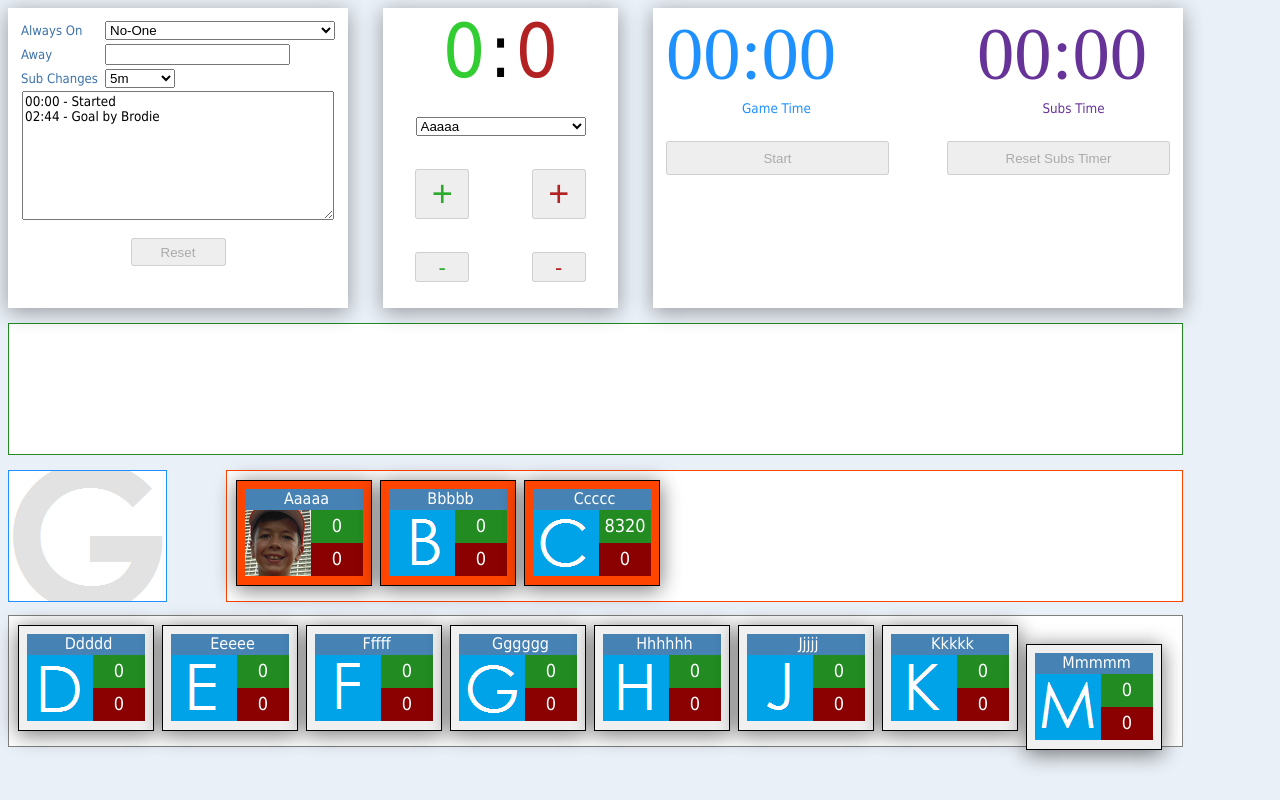
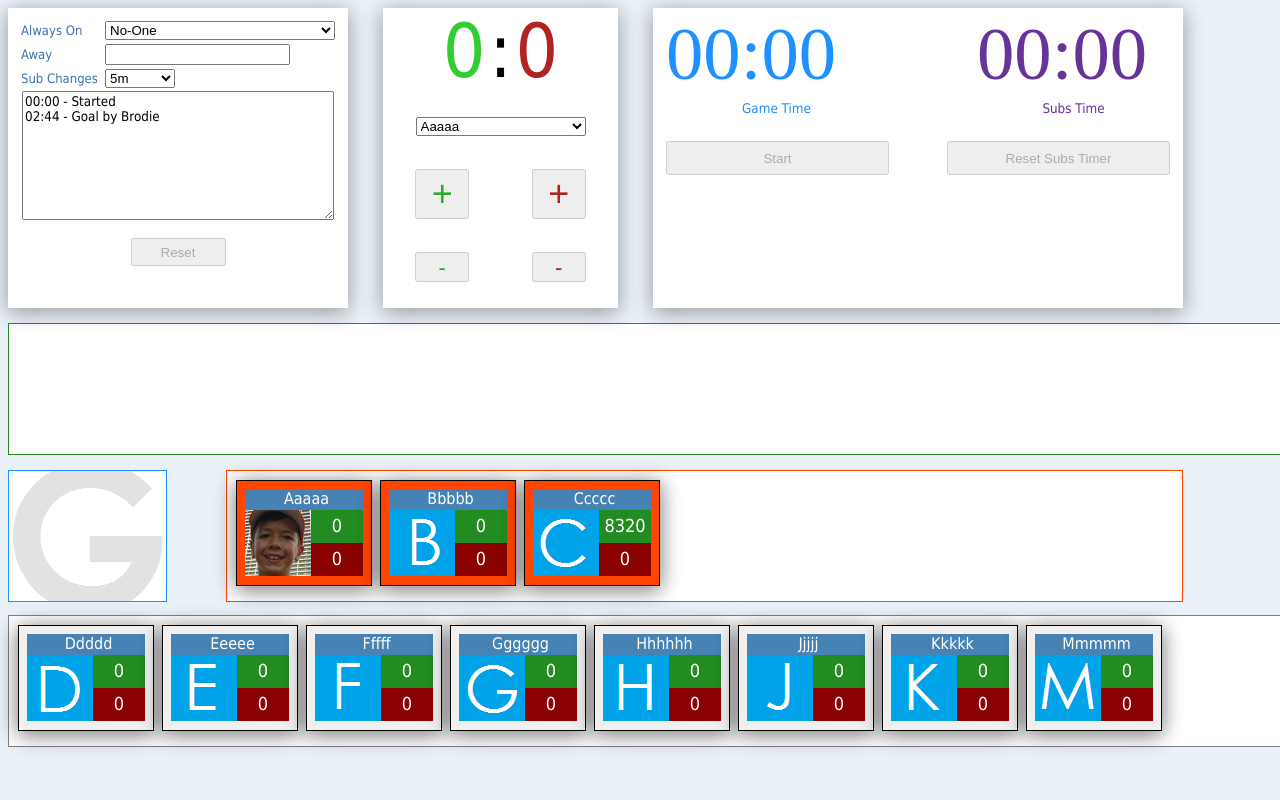
Before and after one commit to dean2650/Subs, a plain HTML site: page index.html in a window 1280 px wide. Drawn offline with nearby package versions, Linux system fonts and the light colour scheme; a web font is replaced by a local one.

Commit message:
Update StyleSheetHTML.css

```diff
--- a/StyleSheetHTML.css
+++ b/StyleSheetHTML.css
@@ -81,7 +81,7 @@ body {
 }
 
 .droppable {
-    width: 1163px;
+    width: 1263px;
     height: 120px;
     margin: 0px;
     padding: 5px;
```
